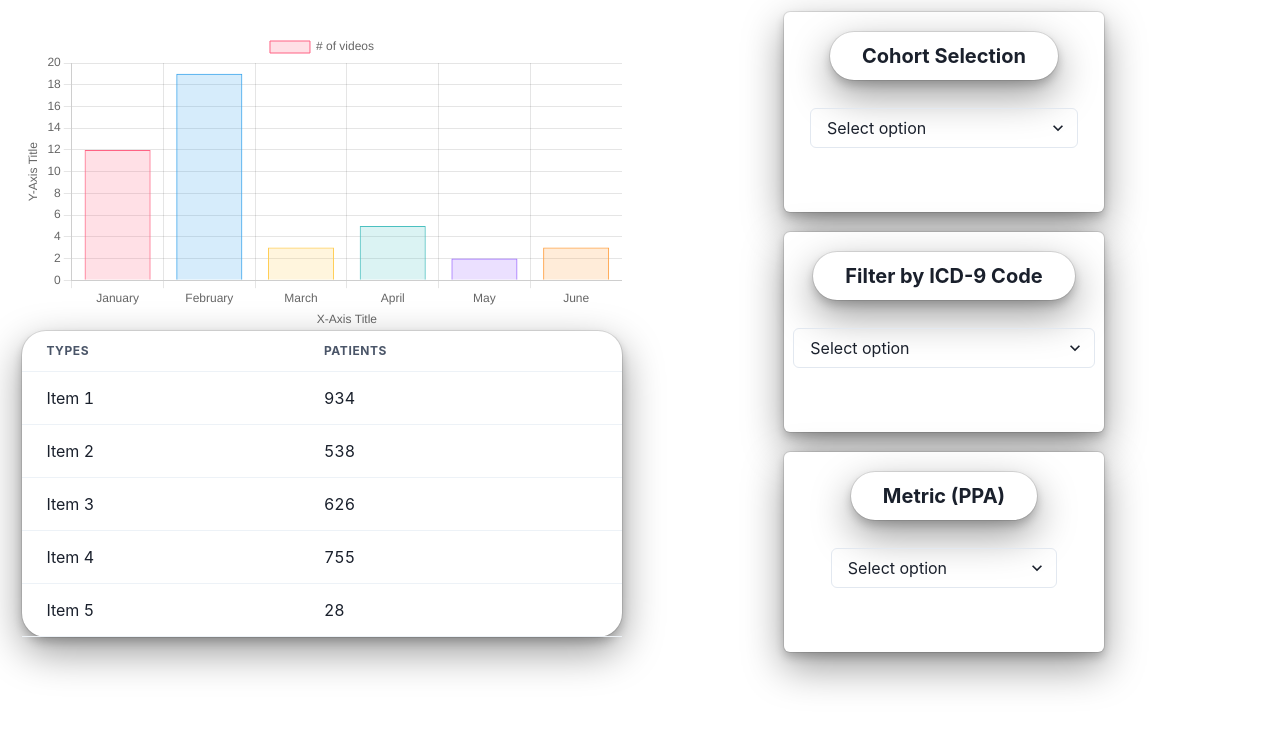
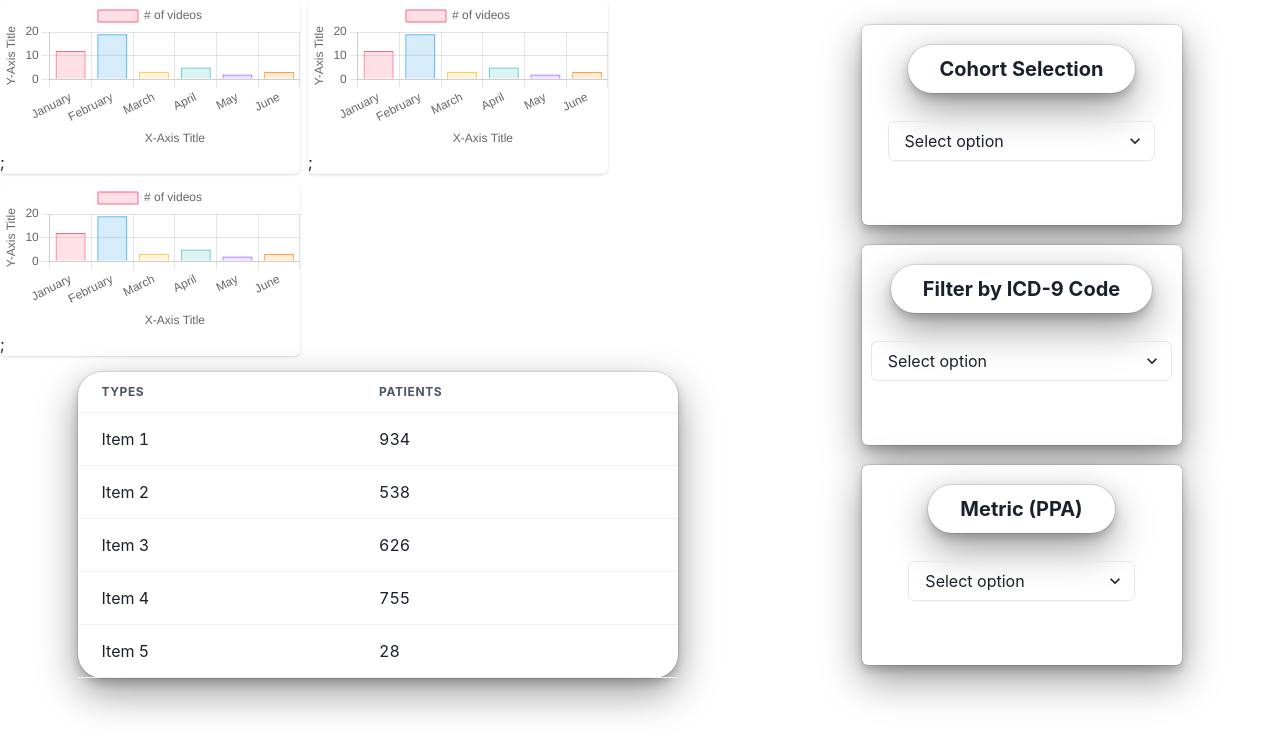
Before and after one commit to kbjohnson-penn/observer-dashboard, a React (Create React App) app: page / in a window 1280 px wide. Shown: the top 754 px of the page. Built offline with nearby package versions, Linux system fonts and the light colour scheme.

Commit message:
refactor

```diff
--- /dev/null
+++ b/src/components/BarChart.tsx
@@ -0,0 +1,21 @@
+import React, { FC } from "react";
+import { Bar } from "react-chartjs-2";
+import { ChartOptions, ChartData } from "chart.js";
+import { Card, WrapItem } from "@chakra-ui/react";
+
+interface BarChartProps {
+  options: ChartOptions;
+  data: ChartData<"bar">;
+}
+
+const BarChart: FC<BarChartProps> = ({ options, data }) => {
+  return (
+    <WrapItem>
+      <Card>
+        <Bar options={options} data={data} />;
+      </Card>
+    </WrapItem>
+  );
+};
+
+export default BarChart;
--- a/src/layout/DataSide.tsx
+++ b/src/layout/DataSide.tsx
@@ -8,7 +8,8 @@ import {
   WrapItem,
 } from "@chakra-ui/react";
 import { StatisticsTable } from "../components/StatisticsTable";
-import { Chart } from "react-chartjs-2";
+import BarChart from "../components/BarChart";
+import { chartOptions, chartData } from "../utils/chartConfig";
 import "chart.js/auto";
 
 const DataSide = () => {
@@ -19,86 +20,15 @@ const DataSide = () => {
     };
   });
 
-  const numCards = 0;
-  const chartOptions = {
-    title: {
-      display: true,
-      text: 'Chart Title',
-    },
-    scales: {
-      x: {
-        title: {
-          display: true,
-          text: 'X-Axis Title',
-        },
-      },
-      y: {
-        title: {
-          display: true,
-          text: 'Y-Axis Title',
-        },
-      },
-    },
-  };
-  const chartData = {
-    labels: ['January', 'February', 'March', 'April', 'May', 'June'],
-    datasets: [
-      {
-        label: '# of videos',
-        data: [12, 19, 3, 5, 2, 3],
-        backgroundColor: [
-          'rgba(255, 99, 132, 0.2)',
-          'rgba(54, 162, 235, 0.2)',
-          'rgba(255, 206, 86, 0.2)',
-          'rgba(75, 192, 192, 0.2)',
-          'rgba(153, 102, 255, 0.2)',
-          'rgba(255, 159, 64, 0.2)'
-        ],
-        borderColor: [
-          'rgba(255, 99, 132, 1)',
-          'rgba(54, 162, 235, 1)',
-          'rgba(255, 206, 86, 1)',
-          'rgba(75, 192, 192, 1)',
-          'rgba(153, 102, 255, 1)',
-          'rgba(255, 159, 64, 1)'
-        ],
-        borderWidth: 1,
-      }
-    ]
-  };
-
   return (
     <Center>
       <VStack spacing={4}>
-        <Wrap spacing="30px" justify="center">
-          {Array.from({ length: numCards }).map((_, i) => (
-            <WrapItem key={i}>
-              <Card
-                display="flex"
-                alignItems={"center"}
-                justifyContent="center"
-                w={"150px"}
-                h="150px"
-                boxShadow={"2xl"}
-                rounded={"2xl"}
-                p={4}
-              >
-                <CircularProgress
-                  isIndeterminate
-                  color="green.300"
-                />
-              </Card>
-            </WrapItem>
-          ))}
+        <Wrap>
+          <BarChart options={chartOptions} data={chartData} />
+          <BarChart options={chartOptions} data={chartData} />
+          <BarChart options={chartOptions} data={chartData} />
         </Wrap>
-        <Box>
-          <Chart
-            options={chartOptions}
-            data={chartData}
-            type={'bar'}
-          />
-          <StatisticsTable data={tableData} />
-        </Box>
+        <StatisticsTable data={tableData} />
       </VStack>
     </Center>
   );
--- /dev/null
+++ b/src/utils/chartConfig.tsx
@@ -0,0 +1,47 @@
+export const chartOptions = {
+  title: {
+    display: true,
+    text: "Chart Title",
+  },
+  scales: {
+    x: {
+      title: {
+        display: true,
+        text: "X-Axis Title",
+      },
+    },
+    y: {
+      title: {
+        display: true,
+        text: "Y-Axis Title",
+      },
+    },
+  },
+};
+
+export const chartData = {
+  labels: ["January", "February", "March", "April", "May", "June"],
+  datasets: [
+    {
+      label: "# of videos",
+      data: [12, 19, 3, 5, 2, 3],
+      backgroundColor: [
+        "rgba(255, 99, 132, 0.2)",
+        "rgba(54, 162, 235, 0.2)",
+        "rgba(255, 206, 86, 0.2)",
+        "rgba(75, 192, 192, 0.2)",
+        "rgba(153, 102, 255, 0.2)",
+        "rgba(255, 159, 64, 0.2)",
+      ],
+      borderColor: [
+        "rgba(255, 99, 132, 1)",
+        "rgba(54, 162, 235, 1)",
+        "rgba(255, 206, 86, 1)",
+        "rgba(75, 192, 192, 1)",
+        "rgba(153, 102, 255, 1)",
+        "rgba(255, 159, 64, 1)",
+      ],
+      borderWidth: 1,
+    },
+  ],
+};
```
